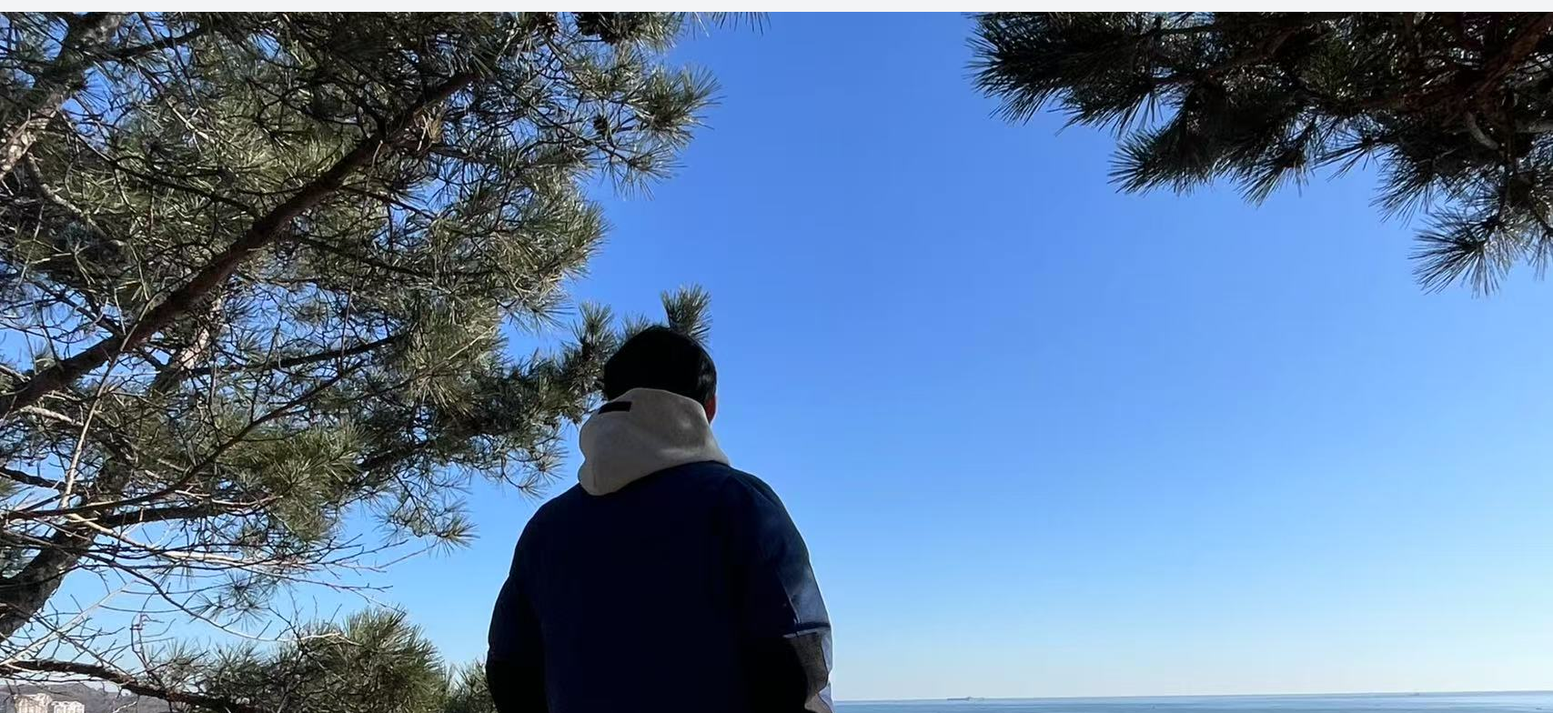
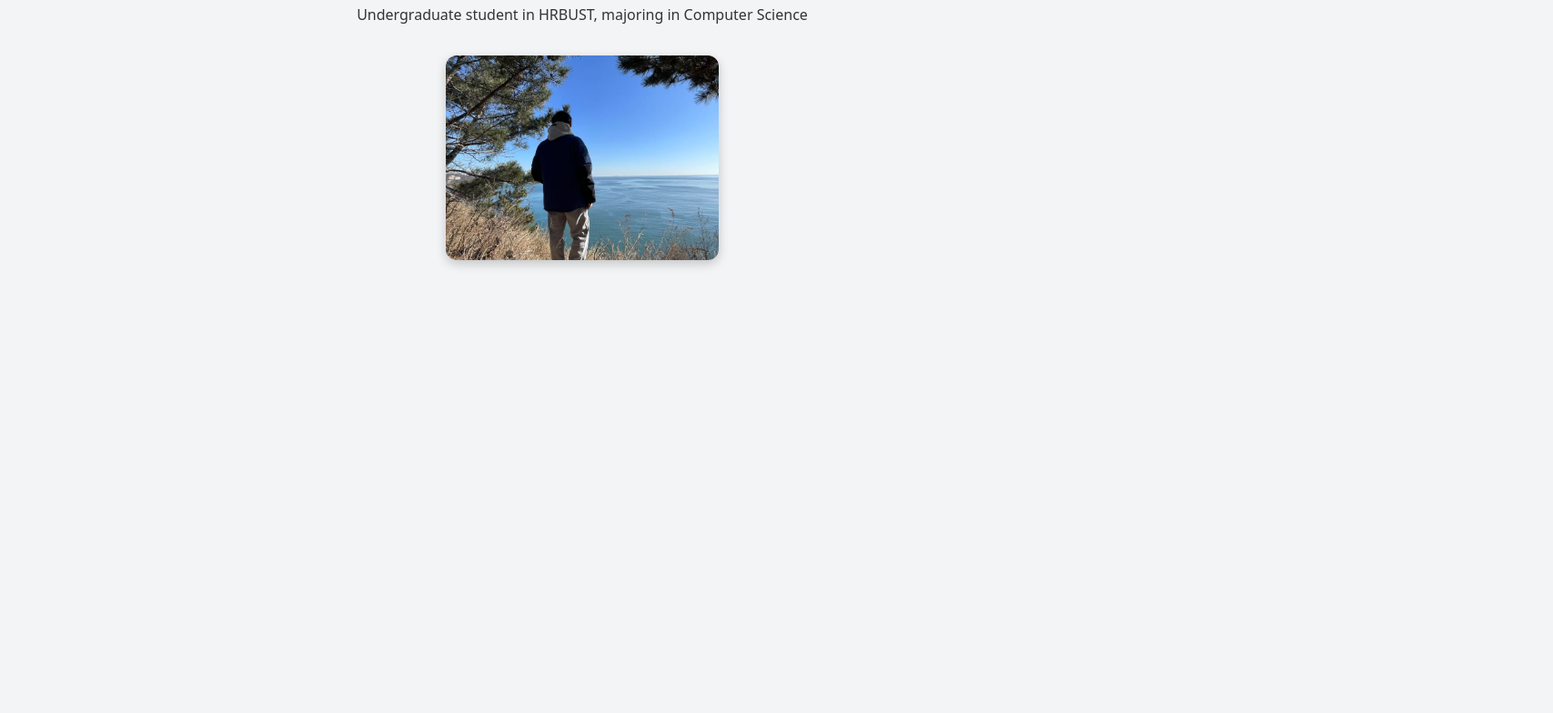
Before and after one commit to 0ozcharles/Beta_test_portfolio, a plain HTML site: page index.html in a window 1280 px wide. Shown: the part 183-967 px from the top of the page at 91% size, 1707 px wide, since content can reach past the window. After the commit the page ends 800 px from the top, so only its background shows below. Drawn offline with Linux system fonts and the light colour scheme.

Commit message:
Update style.css

```diff
--- a/style.css
+++ b/style.css
@@ -89,3 +89,17 @@ nav {
   form button:hover {
     background-color: #2563eb;
   }
+  .personal-picture {
+    display: block;
+    margin: 2rem auto;        /* 居中 + 上下留白 */
+    max-width: 300px;         /* 控制最大宽度 */
+    width: 100%;              /* 响应式适配小屏 */
+    border-radius: 12px;      /* 圆角（可选） */
+    box-shadow: 0 4px 12px rgba(0, 0, 0, 0.2); /* 投影效果 */
+  }
+  main {
+    max-width: 800px;
+    margin: 0 auto;
+    padding: 2rem;
+    text-align: center;
+  }
```
